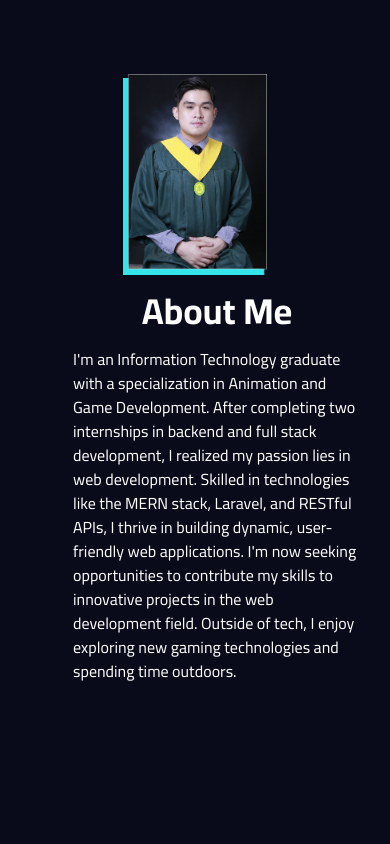
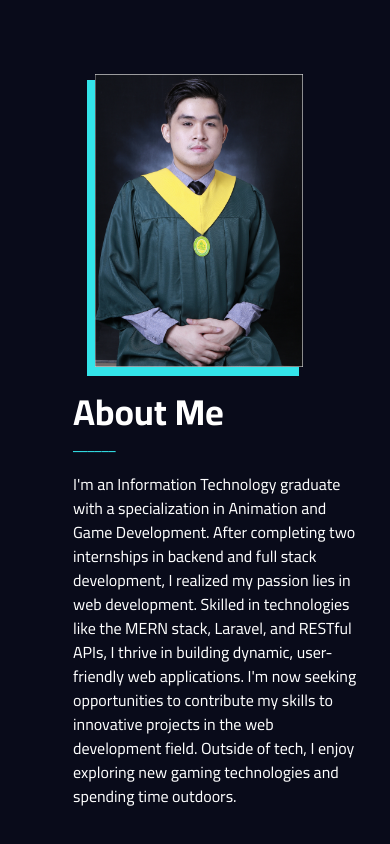
Before and after one commit to cothme/cosme-website-portfolio, a React (Vite) app: page / in a window 390 px wide. Shown: the part 891-1735 px from the top of the page. Built offline with nearby package versions, Linux system fonts and the light colour scheme.

Commit message:
Change about me title text and image sizing Added support for medium size device

```diff
--- a/src/components/AboutMe.tsx
+++ b/src/components/AboutMe.tsx
@@ -3,16 +3,17 @@ export const AboutMe = () => {
 	return (
 		<>
 			<div className="flex flex-row justify-center mb-48 lg:mb-64">
-				<div className="flex items-center flex-col lg:flex-row justify-center space-x-11">
+				<div className="flex items-center flex-col md:flex-row lg:flex-row justify-center space-x-11">
 					<img
 						src={GradPic}
 						alt="Graduation Picture"
-						className="w-[40%] lg:w-1/3 xl:w-1/4"
+						className="w-[60%] lg:w-1/3 xl:w-1/4"
 					/>
 					<div className="text-white w-72 lg:w-1/2">
-						<h1 className="text-white text-center lg:text-start mt-4 lg:mt-0 font-cairobold text-4xl lg:text-7xl">
+						<h1 className="text-white text-start lg:text-start mt-4 lg:mt-0 font-cairobold text-4xl lg:text-7xl">
 							About Me
 						</h1>
+						<div className="block lg:hidden text-secondary">______</div>
 						<div className="flex flex-row">
 							<div className="hidden lg:block text-secondary mt-10 mx-4">
 								______
--- a/src/components/layout/wrappers/Navbar.tsx
+++ b/src/components/layout/wrappers/Navbar.tsx
@@ -36,7 +36,12 @@ export const Navbar = () => {
 
 				{/* Navigation Links */}
 				<ul className="hidden md:flex flex-row space-x-6 font-cairobold text-lg text-white">
-					<motion.a className="hover-border">Home</motion.a>
+					<motion.a
+						href="#top"
+						className="hover-border"
+					>
+						Home
+					</motion.a>
 					<motion.a className="hover-border">Work</motion.a>
 					<motion.a
 						onClick={() =>
```
